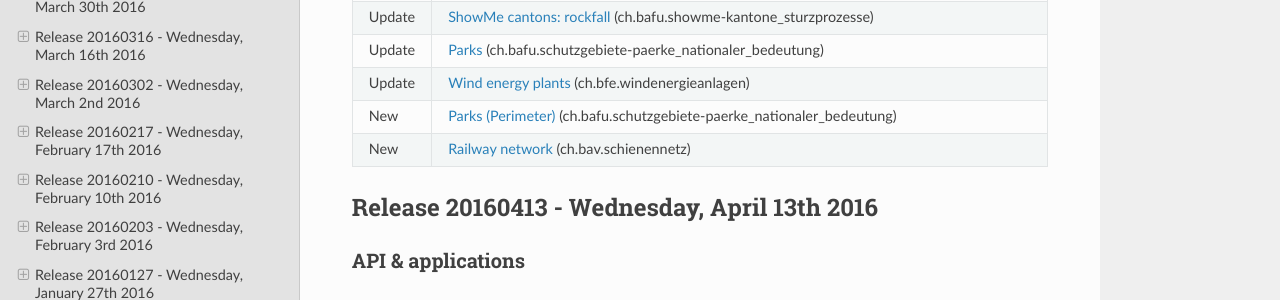
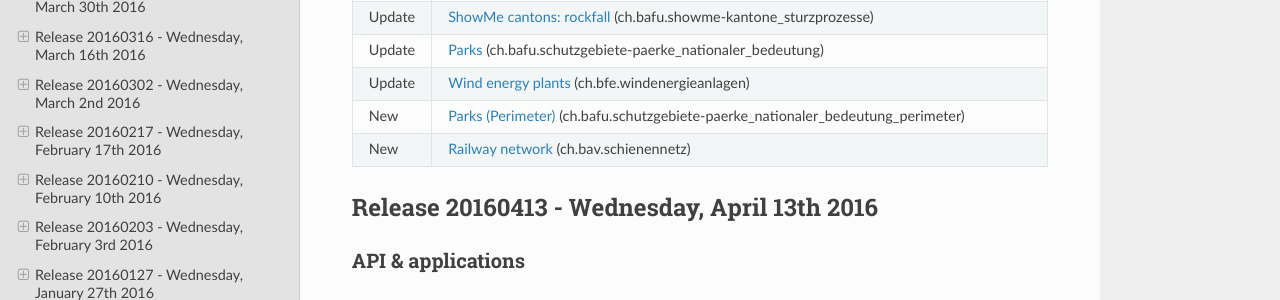
Before and after one commit to swisstopo-test/doc-chsdi3, a Sphinx documentation site: the page built from source/releasenotes/index.rst, in a window 1280 px wide and 900 px high, scrolled down 1210 px. Shown: the part 151-451 px from the top of the window. Built offline with Sphinx 7.4.7 and the Read the Docs theme 2.0.0, drawn with Linux system fonts in a browser that asks for light colours.

Commit message:
Use good name for parks perimeter layer

```diff
--- a/source/releasenotes/index.rst
+++ b/source/releasenotes/index.rst
@@ -88,7 +88,7 @@ Geodata
 +--------+---------------------------------------------------------------------------------------------------------------------------------------------------------------------------------+
 | Update | `Wind energy plants <//map.geo.admin.ch/?layers=ch.bfe.windenergieanlagen>`__ (ch.bfe.windenergieanlagen)                                                                       |
 +--------+---------------------------------------------------------------------------------------------------------------------------------------------------------------------------------+
-| New    | `Parks (Perimeter) <//map.geo.admin.ch/?layers=ch.bafu.schutzgebiete-paerke_nationaler_bedeutung>`__ (ch.bafu.schutzgebiete-paerke_nationaler_bedeutung)                        |
+| New    | `Parks (Perimeter) <//map.geo.admin.ch/?layers=ch.bafu.schutzgebiete-paerke_nationaler_bedeutung_perimeter>`__ (ch.bafu.schutzgebiete-paerke_nationaler_bedeutung_perimeter)    |
 +--------+---------------------------------------------------------------------------------------------------------------------------------------------------------------------------------+
 | New    | `Railway network <//map.geo.admin.ch/?layers=ch.bav.schienennetz>`__ (ch.bav.schienennetz)                                                                                      |
 +--------+---------------------------------------------------------------------------------------------------------------------------------------------------------------------------------+
```
